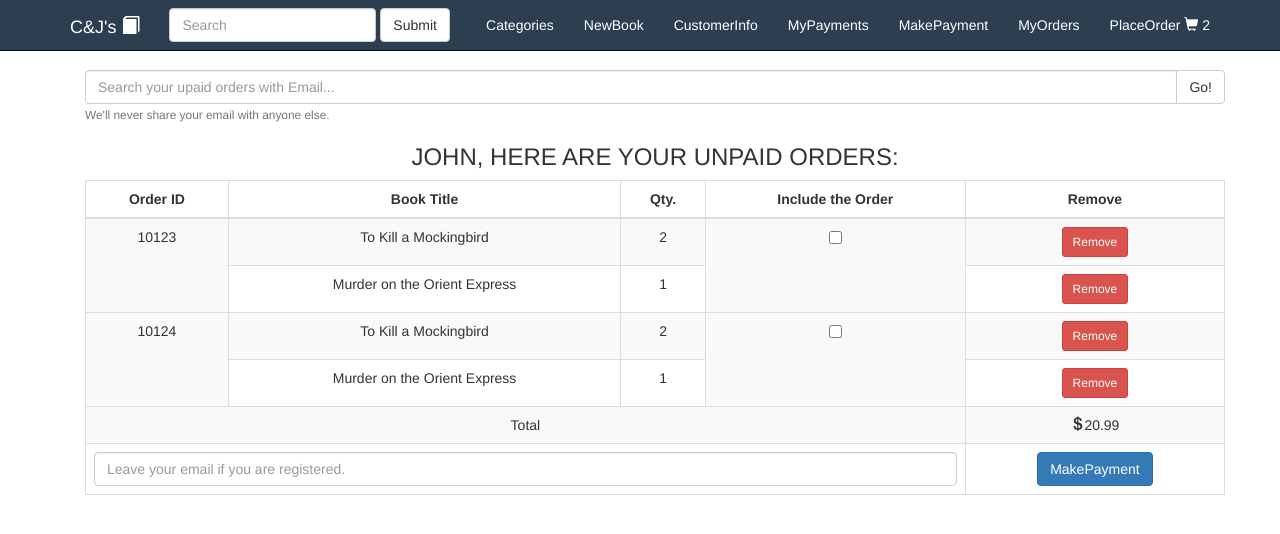
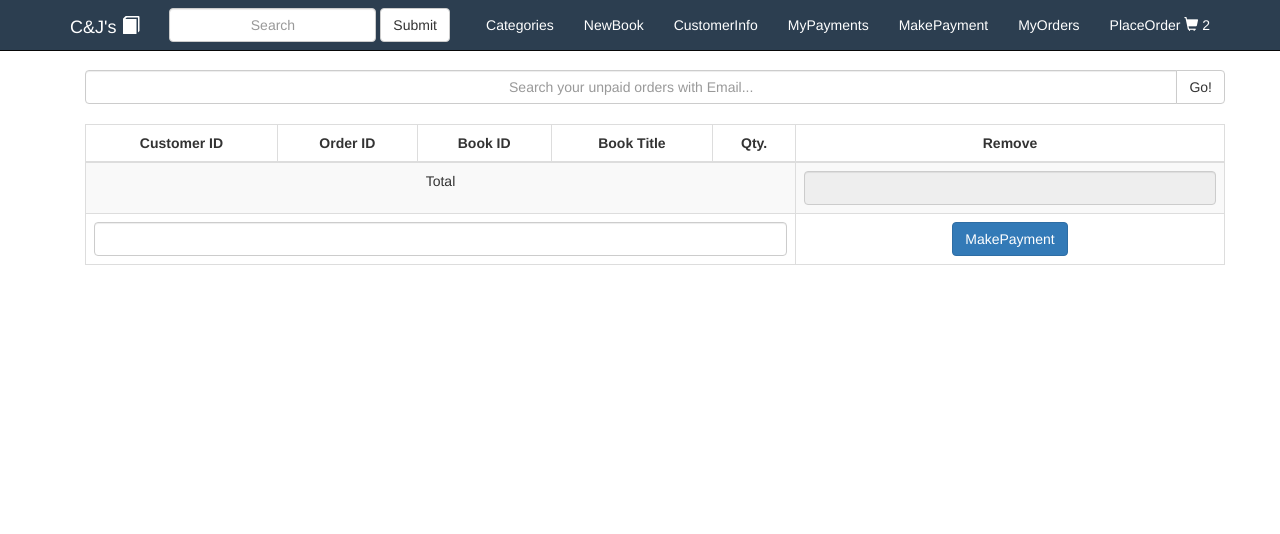
Before and after one commit to JadwinL12/CJ-s-Bookstore, a Flask app: page /makepayment in a window 1280 px wide. Shown: the top 534 px of the page. Run offline with Flask 2, Linux system fonts and the light colour scheme; some libraries are stand-ins or nearby versions.

Commit message:
Make Payment Page - partialy function

```diff
--- a/app.py
+++ b/app.py
@@ -175,7 +175,6 @@
         if 'searchPayments' in request.form:
             customeremail = request.form['searchPayments']
             customername = execute_query(db_connection, "SELECT firstName, lastName FROM customers WHERE email=%s", [customeremail]).fetchall()
-            print(customername[0])
             query = "SELECT payments.paymentID, customers.firstName, customers.lastName, payments.paymentDate, payments.amount " \
                     "FROM customers INNER JOIN payments ON customers.customerID=payments.customerID AND customers.email=%s"
             payments = execute_query(db_connection, query, [customeremail]).fetchall()
@@ -191,9 +190,31 @@
                 return render_template("mypayments.html", error=error_not_found)
     return render_template("mypayments.html", customername="")
 
-@app.route('/makepayment')
+@app.route('/makepayment', methods=['POST', 'GET'])
 def makepayment():
     db_connection = connect_to_database()
+    if request.method == "POST":
+      if 'searchUnPaid' in request.form:
+        customeremail = request.form['searchUnPaid']
+        customername = execute_query(db_connection, "SELECT firstName, lastName FROM customers WHERE email=%s", [customeremail]).fetchall()
+        queryUnPaid = 'SELECT orders.orderID, customers.firstName, customers.lastName, booksorders.bookID, booksorders.quantity, booksorders.sellingPrice, books.title, customers.customerID FROM orders ' \
+                         'JOIN customers ON orders.customerID=customers.customerID ' \
+                         'JOIN booksorders ON orders.orderID=booksorders.orderID ' \
+                         'JOIN books ON books.bookID=booksorders.bookID WHERE customers.email=%s AND orders.paid=%s;'
+        dataUnPaid = ([customeremail], 'FALSE')
+        ordersUnPaid = execute_query(db_connection, queryUnPaid, dataUnPaid).fetchall()
+        total = 0
+        for orderUnPaid in ordersUnPaid:
+            total += orderUnPaid[4]*orderUnPaid[5]
+        return render_template("makepayment.html", ordersUnPaid=ordersUnPaid, customername=customername, customeremail=customeremail, total=total)
+      if 'customerID' in request.form:
+        customerID = request.form['customerID']
+        amount = request.form['total']
+        paymentEmail = request.form['paidBy']
+        customerID_makePayment = execute_query(db_connection,"SELECT customerID FROM customers WHERE email=%s", ([paymentEmail])).fetchall()
+        execute_query(db_connection, "INSERT INTO payments (customerID, paymentDate, amount) VALUES (%s, %s, %s)", ([customerID_makePayment],'2020-11-11', [amount]))
+        execute_query(db_connection, "UPDATE orders SET paid='1' WHERE customerID=%s", (customerID))
+        return render_template("makepayment.html", )
 
     return render_template("makepayment.html")
 
--- a/templates/home.html
+++ b/templates/home.html
@@ -72,7 +72,7 @@
         </a>
       </div>
       <div class="col-lg-4, col-md-3, col-sm-2">
-        <a href="{{ url_for('home', categoryID='') }}">
+        <a href="{{ url_for('home', categoryID='None') }}">
         <div>
           <img alt=""
                src="https://m.media-amazon.com/images/G/01/img14/books/icons/11753_books_holiday-branding-icon-evergreen-03.jpg"
--- a/templates/makepayment.html
+++ b/templates/makepayment.html
@@ -1,83 +1,67 @@
 {% extends "layout.html" %}
 {% block content %}
+  <style>
+    input{
+      text-align: center;
+    }
+  </style>
 <div class="container">
+
+  <form action="" method="post">
     <div class="row">
       <div class="col-lg-12">
         <div class="input-group">
-          <input type="text" class="form-control" placeholder="Search your upaid orders with Email...">
+          <input type="email" class="form-control" placeholder="Search your unpaid orders with Email..." name="searchUnPaid">
           <span class="input-group-btn">
-            <button class="btn btn-default" type="button">Go!</button>
-          </span>
+            <button class="btn btn-default" type="submit">Go!</button>
+        </span>
         </div><!-- /input-group -->
       </div><!-- /.col-lg-6 -->
     </div><!-- /.row -->
-    <small id="emailHelp" class="form-text text-muted">We'll never share your email with anyone else.</small>
-
-    <!-- Editable table -->
+  </form>
+  <form action="/makepayment", method="post">
     <div class="card">
-      <h3 class="card-header text-center font-weight-bold text-uppercase py-4">John, here are your unpaid orders:</h3>
+      <h3 class="card-header text-center font-weight-bold text-uppercase py-4">{% if customername %}Dear {{ customername[0][0] }}.{{ customername[0][1] }},  here are your Un-Paid Orders:{% endif %}</h3>
       <div class="card-body">
         <div id="table" class="table-editable">
           <span class="table-add float-right mb-3 mr-2"></span>
           <table class="table table-bordered table-responsive-md table-striped text-center">
             <thead>
               <tr>
+                <th class="text-center">Customer ID</th>
                 <th class="text-center">Order ID</th>
+                <th class="text-center">Book ID</th>
                 <th class="text-center">Book Title</th>
                 <th class="text-center">Qty.</th>
-                <th class="text-center">Include the Order</th>
-                <!-- <th class="text-center">Sort</th> -->
                 <th class="text-center">Remove</th>
               </tr>
             </thead>
             <tbody>
+              {% for orderUnPaid in ordersUnPaid %}
               <tr>
-                <td class="pt-3-half" rowspan="2">10123</td>
-                <td class="pt-3-half" >To Kill a Mockingbird</td>
-                <td class="pt-3-half" contenteditable="true">2</td>
-                <td class="pt-3-half" rowspan="2"><input type="checkbox" name=""></td>
+                <td class="pt-3-half" ><input type="text" class="form-control" name="customerID" value="{{ orderUnPaid[7] }}" readonly></td>
+                <td class="pt-3-half" ><input type="text" class="form-control" name="orderID" value="{{ orderUnPaid[0] }}" readonly></td>
+                <td class="pt-3-half" ><input type="text" class="form-control" name="bookID" value="{{ orderUnPaid[3] }}" readonly></td>
+                <td class="pt-3-half" ><input type="text" class="form-control" name="bookTitle" value="{{ orderUnPaid[6] }}" readonly></td>
+                <td class="pt-3-half" ><input type="text" class="form-control" name="qty" value="{{ orderUnPaid[4] }}"></td>
+{#                <td class="pt-3-half" >{{ orderUnPaid[0] }}</td>#}
+{#                <td class="pt-3-half" >{{ orderUnPaid[3] }}</td>#}
+{#                <td class="pt-3-half" >{{ orderUnPaid[6] }}</td>#}
+{#                <td class="pt-3-half" contenteditable="true">{{ orderUnPaid[4] }}</td>#}
                 <td>
                   <span class="table-remove"><button type="button"
                       class="btn btn-danger btn-rounded btn-sm my-0">Remove</button></span>
                 </td>
               </tr>
-              <!-- This is our clonable table line -->
+              {% endfor %}
               <tr>
-                <td class="pt-3-half" >Murder on the Orient Express</td>
-                <td class="pt-3-half" contenteditable="true">1</td>
-                <td>
-                  <span class="table-remove"><button type="button"
-                      class="btn btn-danger btn-rounded btn-sm my-0">Remove</button></span>
-                </td>
-              </tr>
-
-              <tr>
-                <td class="pt-3-half" rowspan="2">10124</td>
-                <td class="pt-3-half" >To Kill a Mockingbird</td>
-                <td class="pt-3-half" contenteditable="true">2</td>
-                <td class="pt-3-half" rowspan="2"><input type="checkbox" name=""></td>
-                <td>
-                  <span class="table-remove"><button type="button"
-                      class="btn btn-danger btn-rounded btn-sm my-0">Remove</button></span>
-                </td>
-              </tr>
-              <!-- This is our clonable table line -->
-              <tr>
-                <td class="pt-3-half" >Murder on the Orient Express</td>
-                <td class="pt-3-half" contenteditable="true">1</td>
-                <td>
-                  <span class="table-remove"><button type="button"
-                      class="btn btn-danger btn-rounded btn-sm my-0">Remove</button></span>
-                </td>
+                <td colspan="5">Total</td>
+                <td><input type="text" class="form-control" name="total" value="{{ total }}" readonly ></td>
               </tr>
               <tr>
-                <td colspan="4">Total</td>
-                <td><i class="glyphicon glyphicon-usd"></i>20.99</td>
-              </tr>
-              <tr>
-                <td colspan="4" contenteditable="true"> <input type="email" class="form-control" id="inputEmail4" placeholder="Leave your email if you are registered."></td>
+                <td colspan="5" contenteditable="true"> <input type="email" class="form-control" id="inputEmail4" placeholder="" value="{{ customeremail }}" name="paidBy"></td>
                 <td>
-                  <span class="table-remove"><button type="button" class="btn btn-primary btn-rounded btn-md my-0">MakePayment</button></span>
+                  <span class="table-remove"><button type="submit" class="btn btn-primary btn-rounded btn-md my-0">MakePayment</button></span>
                 </td>
               </tr>
             </tbody>
@@ -85,6 +69,6 @@
         </div>
       </div>
     </div>
-
-  </div>
+  </form>
+</div>
 {% endblock content %}
--- a/templates/mypayments.html
+++ b/templates/mypayments.html
@@ -10,13 +10,14 @@
   {% else %}
     <h2>Welcome, dear customer. </h2>
   {% endif %}
+
 {#  <div class="container">#}
 
   <form action="" method="post">
     <div class="row">
       <div class="col-lg-12">
         <div class="input-group">
-        <input type="text" class="form-control" placeholder="Search your Payments with Email..." name="searchPayments">
+          <input type="email" class="form-control" placeholder="Search your Payments with Email..." name="searchPayments">
           <span class="input-group-btn">
             <button class="btn btn-default" type="submit">Go!</button>
         </span>
```
Also changed, not shown: templates/newbook.html (indentation only). Lines whose indentation alone changed are shown as unchanged.
